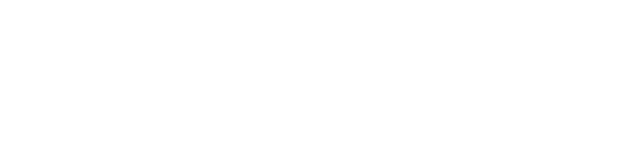
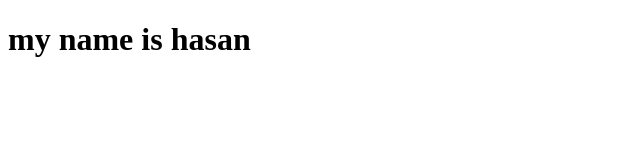
Before and after one commit to iam-shuvo/doctor, a plain HTML site: page index.html in a window 1280 px wide. Shown: the whole page, without its empty margins (0-640 px from the left). Drawn offline with Linux system fonts and the light colour scheme.

Commit message:
upadate2

```diff
--- a/index.html
+++ b/index.html
@@ -6,6 +6,6 @@
     <title>Document</title>
 </head>
 <body>
-
+    <h1>my name is hasan</h1>
 </body>
 </html>
```
